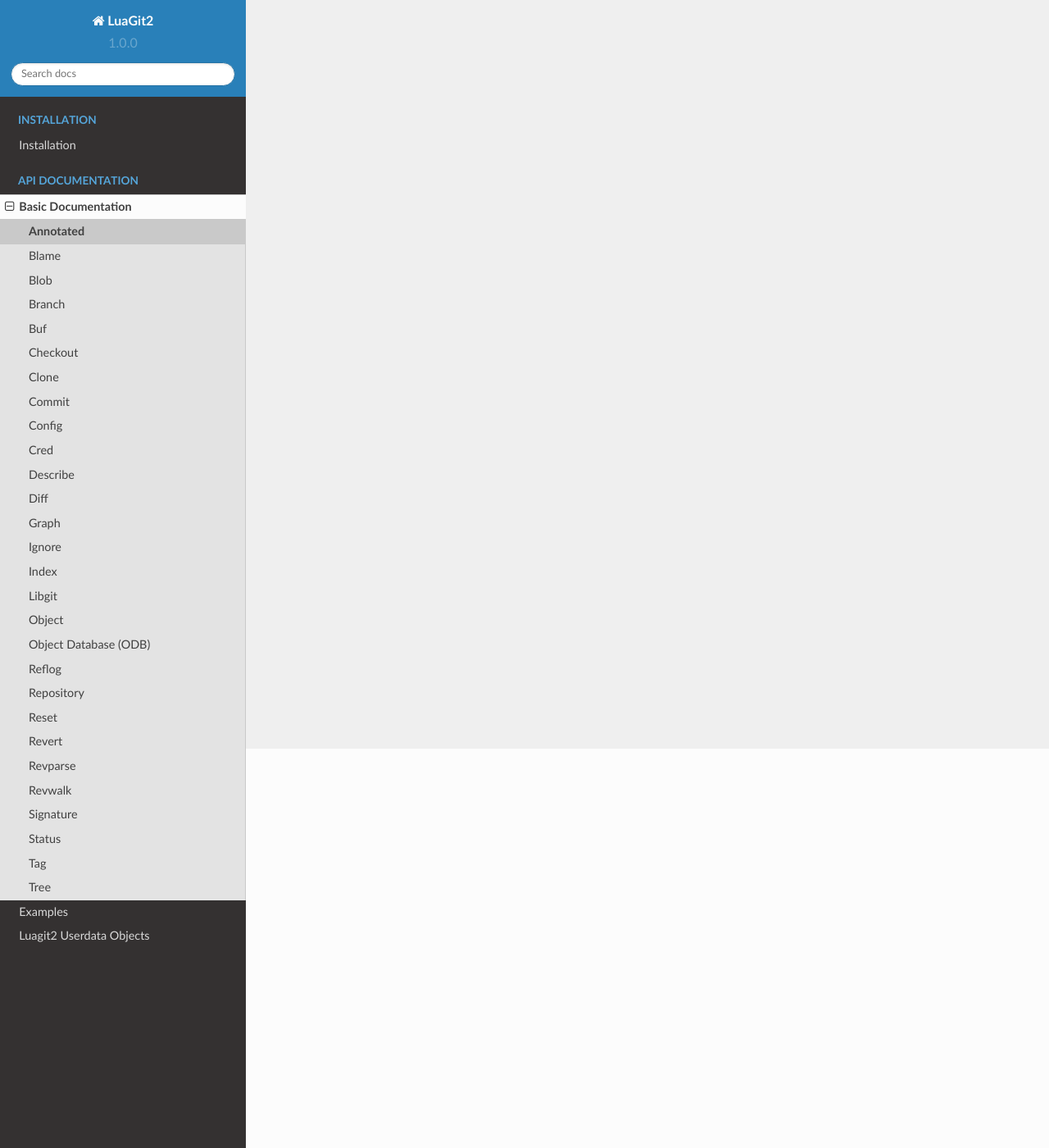
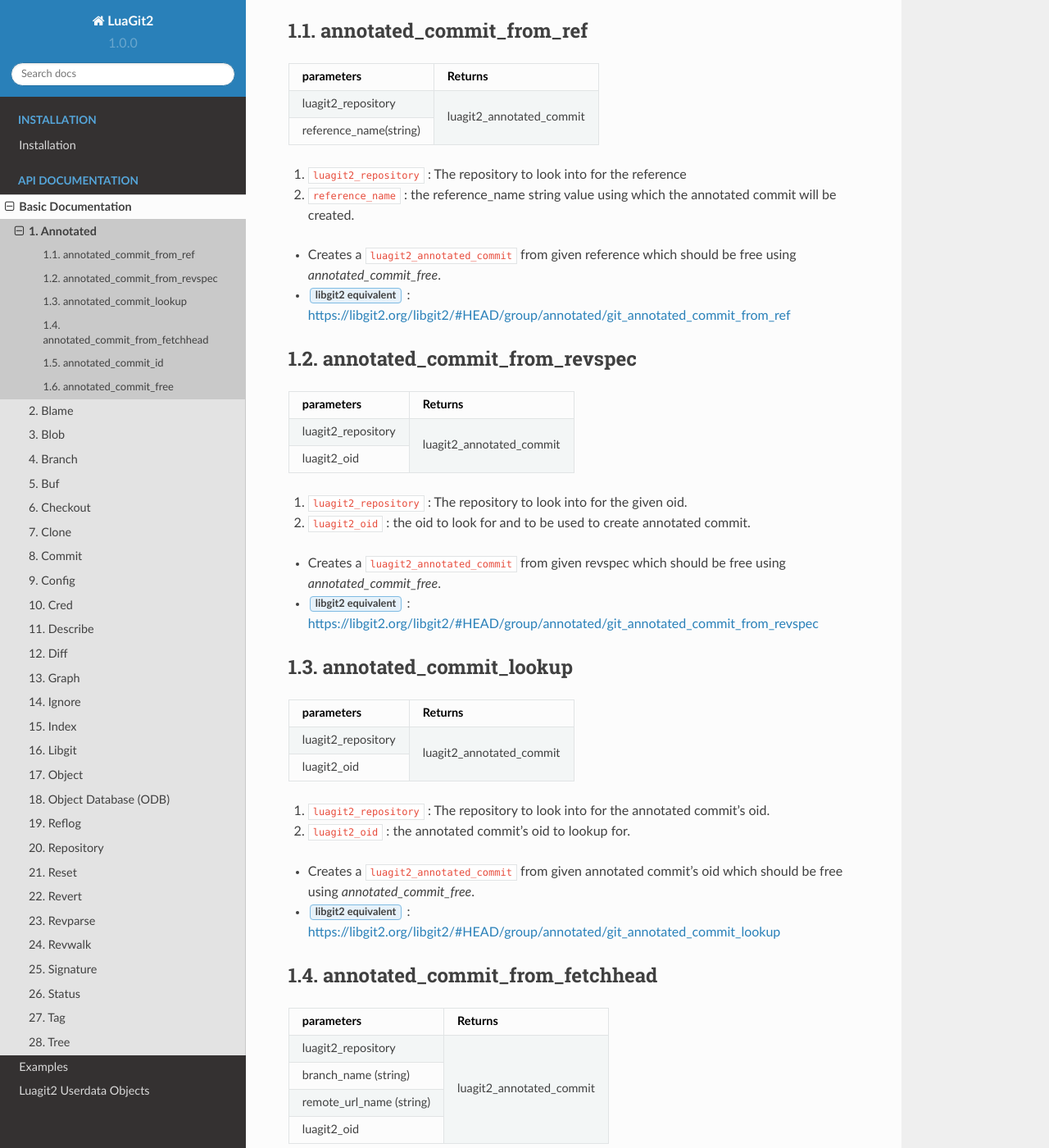
Before and after one commit to SatyendraBanjare/luagit2, a Sphinx documentation site: the page built from docs/source/basic/annotated.rst, in a window 1280 px wide and 1400 px high, scrolled down 487 px. Shown: the whole window at 82% size. Built offline with Sphinx 7.4.7 and the Read the Docs theme 2.0.0, drawn with Linux system fonts in a browser that asks for light colours; pages that are not in the unit, such as notebooks, are missing from menus; some of the changed text lies outside the part shown.

Commit message:
docs(annotated): added documentation
also enabled numbering for whole documentation

```diff
--- a/docs/source/basic/annotated.rst
+++ b/docs/source/basic/annotated.rst
@@ -1,2 +1,125 @@
 Annotated
 =========
+
+These are the luagit2 methods that help to produce
+annotation commit for the tracked files in a given git
+repository.
+
+These annotation commits can then be used while doing
+merge, rebase or creating a branch from an annotated commit.
+Refer to this https://libgit2.org/libgit2/#HEAD/type/git_annotated_commit.
+
+.. contents:: Contents
+   :local:
+
+annotated_commit_from_ref
+-------------------------------
+
++---------------------------+---------------------------------+
+| parameters                | Returns                         |
++===========================+=================================+
+| luagit2_repository        |                                 |
++---------------------------+ luagit2_annotated_commit        +
+| reference_name(string)    |                                 |
++---------------------------+---------------------------------+
+
+1. ``luagit2_repository`` : The repository to look into for the reference
+2. ``reference_name`` : the reference_name string value using which the annotated commit will be created.
+
+* Creates a ``luagit2_annotated_commit`` from given reference which should be free using `annotated_commit_free`.
+
+* :guilabel:`libgit2 equivalent` : https://libgit2.org/libgit2/#HEAD/group/annotated/git_annotated_commit_from_ref
+
+annotated_commit_from_revspec
+-----------------------------------
+
++---------------------------+---------------------------------+
+| parameters                | Returns                         |
++===========================+=================================+
+| luagit2_repository        |                                 |
++---------------------------+ luagit2_annotated_commit        +
+| luagit2_oid               |                                 |
++---------------------------+---------------------------------+
+
+1. ``luagit2_repository`` : The repository to look into for the given oid.
+2. ``luagit2_oid`` : the oid to look for and to be used to create annotated commit.
+
+* Creates a ``luagit2_annotated_commit`` from given revspec which should be free using `annotated_commit_free`.
+
+* :guilabel:`libgit2 equivalent` : https://libgit2.org/libgit2/#HEAD/group/annotated/git_annotated_commit_from_revspec
+
+
+annotated_commit_lookup
+-----------------------------
+
++---------------------------+---------------------------------+
+| parameters                | Returns                         |
++===========================+=================================+
+| luagit2_repository        |                                 |
++---------------------------+ luagit2_annotated_commit        +
+| luagit2_oid               |                                 |
++---------------------------+---------------------------------+
+
+1. ``luagit2_repository`` : The repository to look into for the annotated commit's oid.
+2. ``luagit2_oid`` : the annotated commit's oid to lookup for.
+
+* Creates a ``luagit2_annotated_commit`` from given annotated commit's oid which should be free using `annotated_commit_free`.
+
+* :guilabel:`libgit2 equivalent` : https://libgit2.org/libgit2/#HEAD/group/annotated/git_annotated_commit_lookup
+
+
+annotated_commit_from_fetchhead
+-------------------------------------
+
++---------------------------+---------------------------------+
+| parameters                | Returns                         |
++===========================+=================================+
+| luagit2_repository        |                                 |
++---------------------------+                                 +
+| branch_name (string)      |                                 |
++---------------------------+                                 +
+| remote_url_name (string)  |                                 |
++---------------------------+ luagit2_annotated_commit        +
+| luagit2_oid               |                                 |
++---------------------------+---------------------------------+
+
+1. ``luagit2_repository`` : The repository to look into for provided values.
+2. ``branch_name`` : The branch name of whose remote url is to be used.
+3. ``remote_url_name`` : Name of remote url name.
+4. ``luagit2_oid`` : the commit oid (preferably latest) of provided remote branch.
+
+* Creates a ``luagit2_annotated_commit`` from given fetchhead data which should be free using `annotated_commit_free`.
+
+* :guilabel:`libgit2 equivalent` : https://libgit2.org/libgit2/#HEAD/group/annotated/git_annotated_commit_from_fetchhead
+
+
+annotated_commit_id
+-------------------------
+
++---------------------------+---------------------------------+
+| parameters                | Returns                         |
++===========================+=================================+
+| luagit2_annotated_commit  | luagit2_oid                     |
++---------------------------+---------------------------------+
+
+1. ``luagit2_annotated_commit`` : The annotated commit whose oid is to be found.
+
+* Creates a ``luagit2_oid`` from given annotated_commit.
+
+* :guilabel:`libgit2 equivalent` : https://libgit2.org/libgit2/#HEAD/group/annotated/git_annotated_commit_id
+
+
+annotated_commit_free
+---------------------------
+
++---------------------------+---------------------------------+
+| parameters                | Returns                         |
++===========================+=================================+
+| luagit2_annotated_commit  | None                            |
++---------------------------+---------------------------------+
+
+1. ``luagit2_annotated_commit`` : The annotated commit which is to be freed.
+
+* Frees a ``luagit2_annotated_commit`` .
+
+* :guilabel:`libgit2 equivalent` : https://libgit2.org/libgit2/#HEAD/group/annotated/git_annotated_commit_free
--- a/docs/source/basic/index.rst
+++ b/docs/source/basic/index.rst
@@ -5,6 +5,8 @@
 This section contains explaination on Luagit2 API.
 
 .. toctree::
+   :maxdepth: 2
+   :numbered:
 
    annotated
    blame
--- a/docs/source/examples/index.rst
+++ b/docs/source/examples/index.rst
@@ -5,6 +5,8 @@
 This section contains explaination on examples provided in luagit2.
 
 .. toctree::
+   :maxdepth: 2
+   :numbered:
 
    add_to_index
    diff_files
--- a/docs/source/install/index.rst
+++ b/docs/source/install/index.rst
@@ -5,6 +5,8 @@
 This section contains information on used luagit2 objects in luagit2 API's functions.
 
 .. toctree::
+   :maxdepth: 2
+   :numbered:
 
    cmake
    luarocks
--- a/docs/source/luagit2_objects/index.rst
+++ b/docs/source/luagit2_objects/index.rst
@@ -5,5 +5,7 @@
 This section contains information on used luagit2 objects in luagit2 API's functions.
 
 .. toctree::
+   :maxdepth: 2
+   :numbered:
 
    luagit2_objects
```
